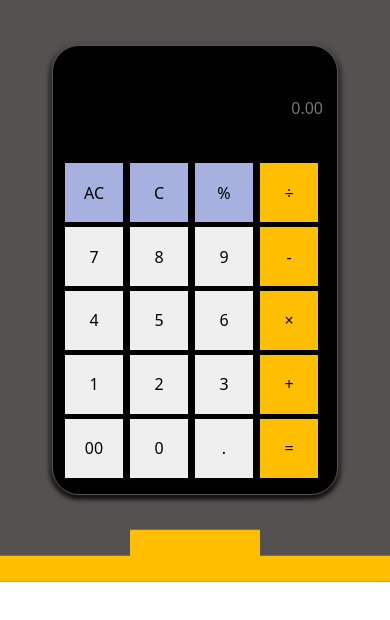
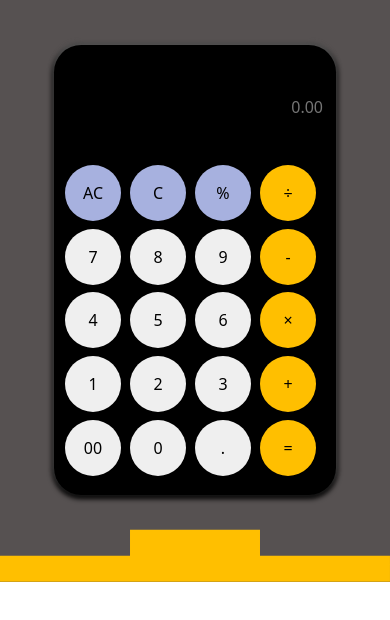
Before and after one commit to joaoiguana/calculator, a plain HTML site: page index.html in a window 390 px wide. Shown: the part 156-776 px from the top of the page. Drawn offline with nearby package versions, Linux system fonts and the light colour scheme.

Commit message:
working on responsiveness

```diff
--- a/index.html
+++ b/index.html
@@ -24,7 +24,6 @@
   </aside>
   <div class="container-fluid p-0">
     <div class="main">
-      <!-- <span class="logo uil uil-abacus"></span> -->
       <header>
         <svg xmlns="http://www.w3.org/2000/svg" viewBox="0 0 1440 320">
           <path fill="#ffbf00" fill-opacity="1" d="M0,256L0,224L480,224L480,128L960,128L960,224L1440,224L1440,0L960,0L960,0L480,0L480,0L0,0L0,0Z"></path>
@@ -37,21 +36,21 @@
         <button class="first" onclick="allClear()">C</button>
         <button class="first" onclick="show('%')">%</button>
         <button class="symbol" onclick="show('/')">&divide;</button>
-        <button onclick="show('7')">7</button>
-        <button onclick="show('8')">8</button>
-        <button onclick="show('9')">9</button>
+        <button class="numbers" onclick="show('7')">7</button>
+        <button class="numbers" onclick="show('8')">8</button>
+        <button class="numbers" onclick="show('9')">9</button>
         <button class="symbol" onclick="show('-')">-</button>
-        <button onclick="show('4')">4</button>
-        <button onclick="show('5')">5</button>
-        <button onclick="show('6')">6</button>
+        <button class="numbers" onclick="show('4')">4</button>
+        <button class="numbers" onclick="show('5')">5</button>
+        <button class="numbers" onclick="show('6')">6</button>
         <button class="symbol" onclick="show('*')">&times;</button>
-        <button onclick="show('1')">1</button>
-        <button onclick="show('2')">2</button>
-        <button onclick="show('3')">3</button>
+        <button class="numbers" onclick="show('1')">1</button>
+        <button class="numbers" onclick="show('2')">2</button>
+        <button class="numbers" onclick="show('3')">3</button>
         <button class="symbol" onclick="show('+')">+</button>
-        <button onclick="show('00')">00</button>
-        <button onclick="show('0')">0</button>
-        <button onclick="show('.')">.</button>
+        <button class="numbers" onclick="show('00')">00</button>
+        <button class="numbers" onclick="show('0')">0</button>
+        <button class="numbers" onclick="show('.')">.</button>
         <button class="symbol" onclick="calc()">=</button>
       </div>
       <footer>
--- a/style.css
+++ b/style.css
@@ -21,30 +21,19 @@
   --length-xl3: 10.5rem;
 }
 
-html {
-  height: 100%;
-}
-
 body {
-  margin: 0;
   height: 100vh;
   display: grid;
   grid-template-rows: auto 1fr auto;
 }
 
 footer {
-  width: 100%;
+  width: 100vw;
 }
 
 header {
-  width: 100%;
+  width: 100vw;
 }
-
-/* .logo {
-  position: absolute;
-  height: 14rem;
-  width: auto;
-} */
 
 h1 {
   color: var(--color-primary);
@@ -70,20 +59,16 @@ h1 {
     justify-content: center;
     align-items: center;
   }
-}
 
-
-.banner-top {
-  width: 100%;
 }
 
 input{
   display: grid;
   grid-column: span 4;
-  height: 100px;
-  width: 260px;
+  height: 6.25rem;
+  width: 16.25rem;
   border: none;
-  border-radius: 12px;
+  border-radius: 40px;
   background: black;
 
   font-size: xx-large;
@@ -95,41 +80,41 @@ input{
 .calculator{
   display: grid;
   grid-template-columns: repeat(4,2fr);
-  border: 1px solid #565151;
-  border-radius: 2px;
-  padding: 12px;
-  height: 450px;
-  border-radius: 27px;
+  /* border: 1px solid #565151; */
+  border-radius: 0.125rem;
+  padding: 0.7rem;
+  height: 28.125rem;
+  border-radius: 1.7rem;
   background: black;
   box-shadow: 0px -2px 5px 0px #5a5a5a, 0px 2px 5px 2px black;
 }
 
 button{
-  border-radius: 27px;
   border: none;
-  height: 59px;
-  width: 58px;
+  height: 3.5rem;
+  width: 3.5rem;
   font-size: x-large;
 }
 
 .first
 {
     background: rgb(167 177 223);
+    border-radius: 3.5rem;
 }
 
 .symbol
 {
-    background: #ffbf00;
+    background: var(--color-primary);
+    border-radius: 3.5rem;
+}
+
+.numbers {
+  border-radius: 3.5rem;
 }
 
 button:active
 {
     background: rgb(144, 144, 199);
-}
-
-.bottom-svg {
-  width: 100%;
-  height: auto;
 }
 
 .sidebar {
@@ -144,8 +129,7 @@ button:active
   width: var(--length-lg2);
   height: 100%;
   background: var(--color-card);
-  color: var(--color-primary);
-  /* display: flex; */
+  color: var(--color-primary);s
 }
 
 .sidebar .uil {
```
